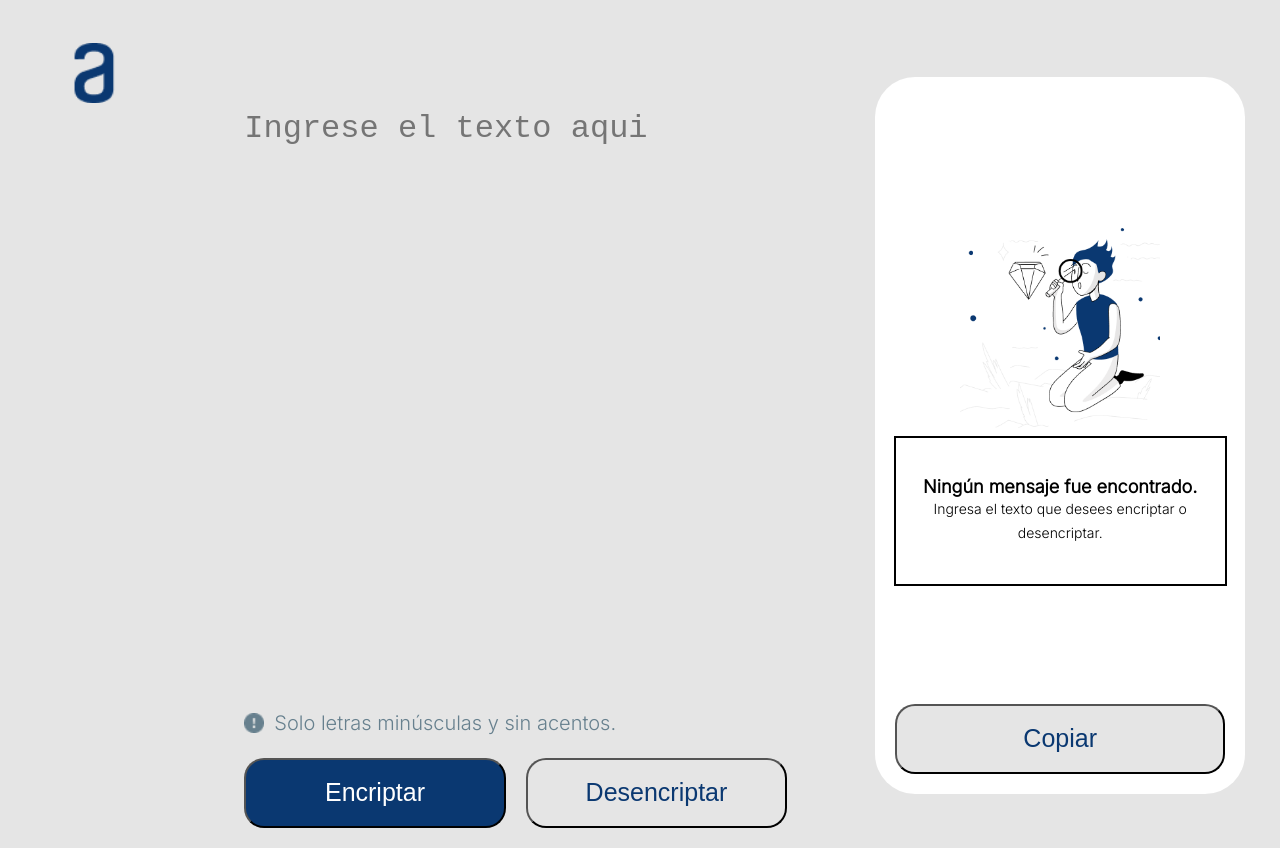
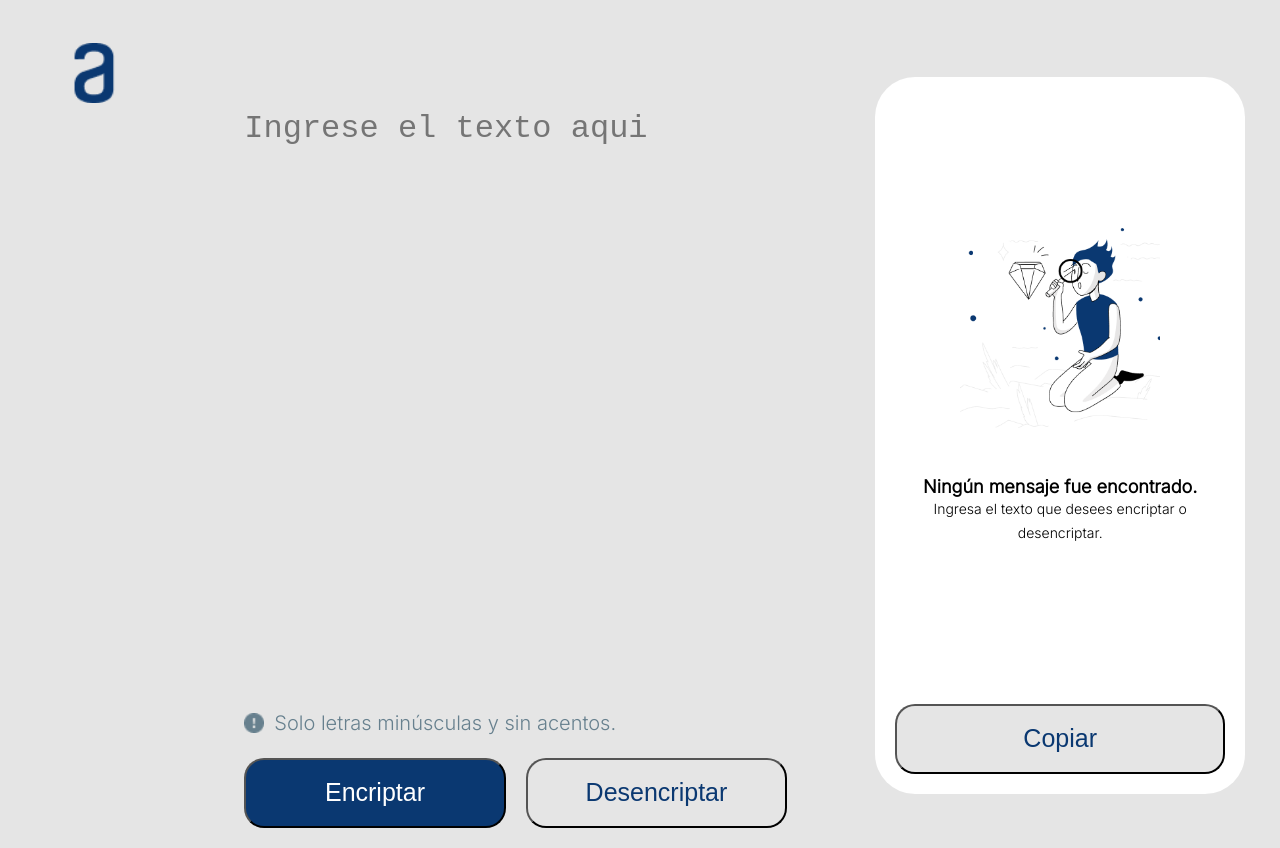
Before and after one commit to Nelsondmondragon/encriptadorChallenge, a plain HTML site: page index.html in a window 1280 px wide. Drawn offline with Linux system fonts and the light colour scheme.

Commit message:
disable textarea

```diff
--- a/css/style.css
+++ b/css/style.css
@@ -72,9 +72,10 @@ header div {
     line-height: 100%;
 }
 
-.decrypt-area{
+.decrypt-area {
     color: var(--gray);
 }
+
 .encrypt-exclamation {
     width: 100%;
     height: 30px;
@@ -321,10 +322,7 @@ header div {
         justify-content: center;
         position: absolute;
         top: 50%;
-        /* margin-top: 15px; */
         text-align: center;
-        border: 2px solid;
-        border-radius: 0;
         height: 150px;
         background: var(--white);
     }
--- a/index.html
+++ b/index.html
@@ -34,7 +34,7 @@
             </div>
         </section>
         <section class="container-decrypt">
-            <textarea class="decrypt-area" name="" cols="20" rows="10"></textarea>
+            <textarea disabled class="decrypt-area" name="" cols="20" rows="10"></textarea>
             <div class="decrypt-img"></div>
             <div class="decrypt-message">
                 <p class="text-one">Ningún mensaje fue encontrado.</p>
```
